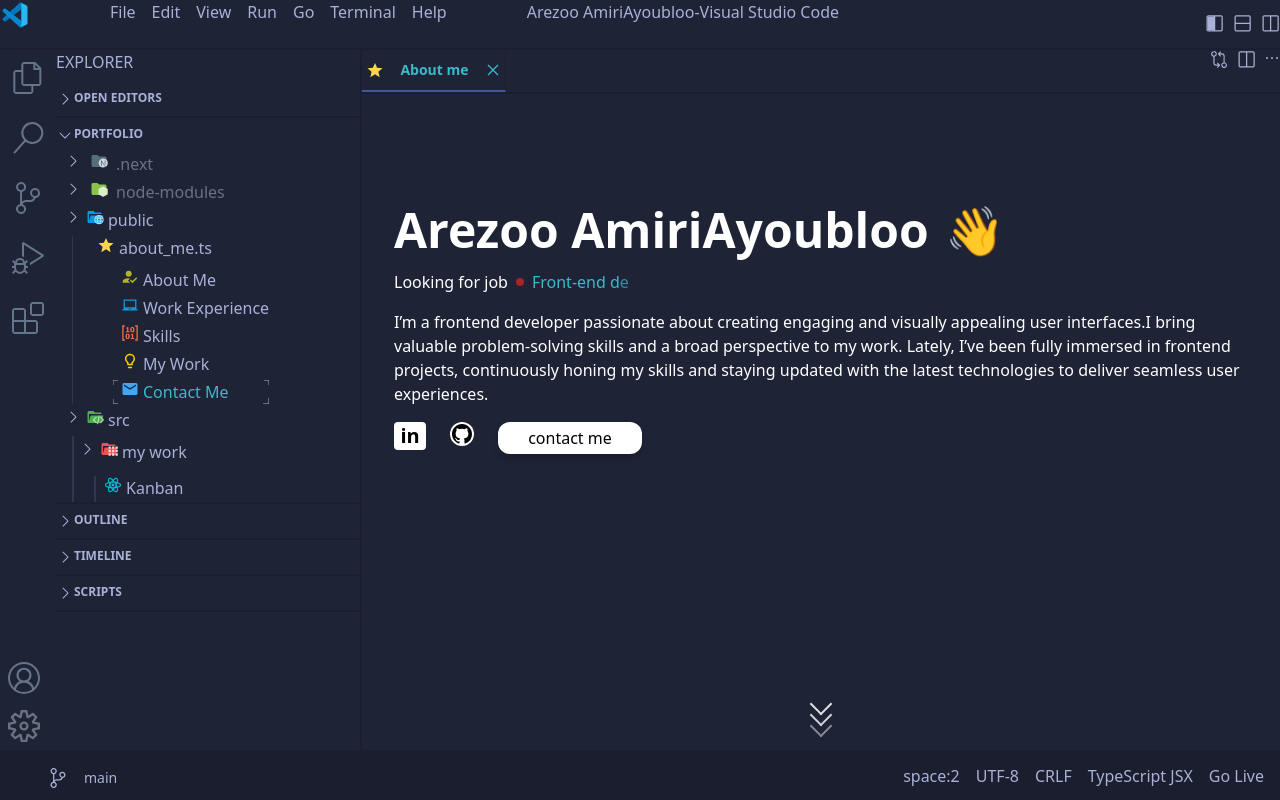
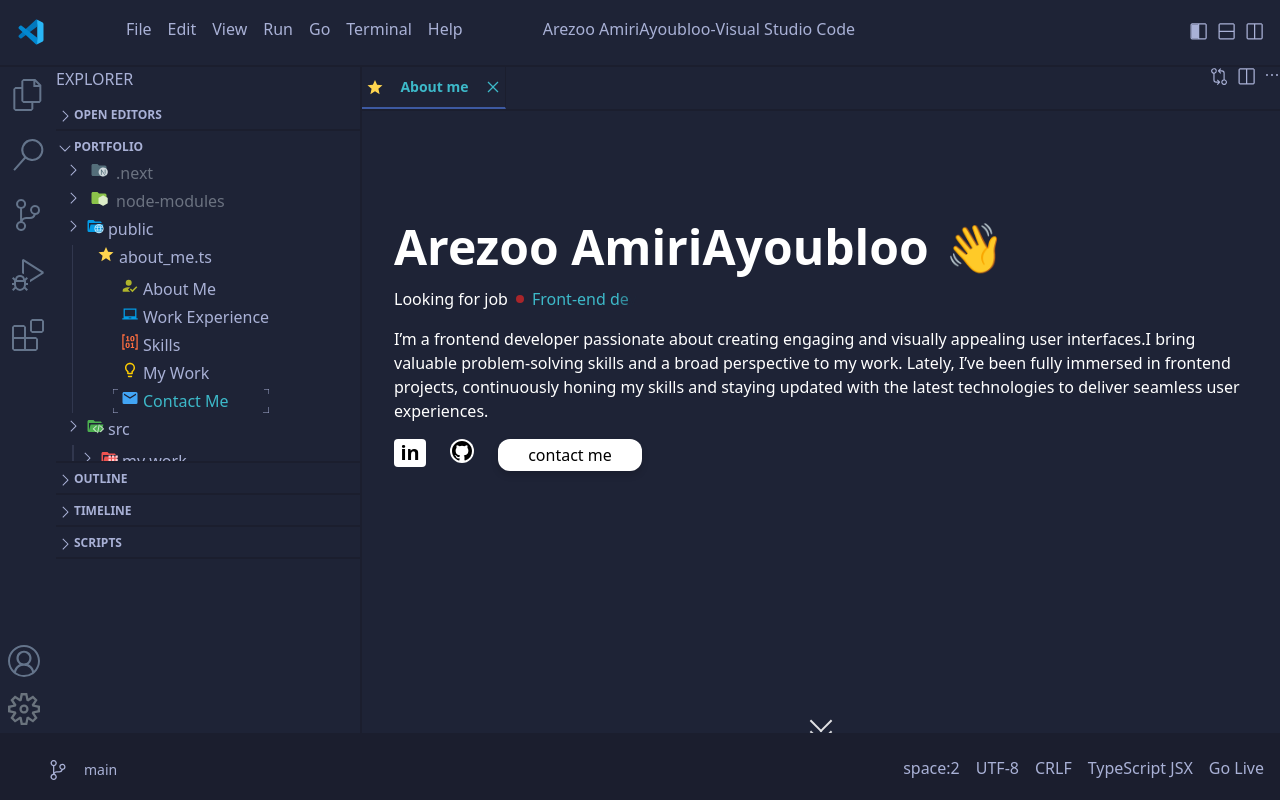
Before and after one commit to Code-Coterie-Team/Arezo-AmiriAyoublo-portfolio, a Next.js app: page / in a window 1280 px wide. Built offline with nearby package versions, Linux system fonts and the light colour scheme.

Commit message:
h change

```diff
--- a/src/app/layout.tsx
+++ b/src/app/layout.tsx
@@ -19,9 +19,9 @@ export default function RootLayout({
   return (
     <html lang="en">
       <body className="antialiased  h-screen w-screen">
-        <div className="  grid grid-rows-16 w-screen h-screen overflow-hidden  text-fontcolor">
+        <div className="  grid grid-rows-12 w-screen h-screen overflow-hidden  text-fontcolor">
           <Header />
-          <div className="grid row-start-2 row-end-16  overflow-hidden  grid-cols-6 md:flex w-full h-full    ">
+          <div className="grid row-start-2 row-end-12  overflow-hidden  grid-cols-6 md:flex w-full h-full    ">
             <Activiybar />
             <LayoutExplore >{children}</LayoutExplore>
 
--- a/src/components/Contacttome.tsx
+++ b/src/components/Contacttome.tsx
@@ -16,9 +16,9 @@ export default function ContactToMe() {
             </div>
             <p className="text-3xl font-semibold text-white">Get in <span className="text-contactcolor">contact</span> and let s <span className="text-contactcolor">work together</span>
             </p>
-            <div className="w-full flex flex-col   rounded-2xl ">
-                <div className="flex flex-col border  group  rounded-tl-xl rounded-tr-xl border-fontcolor p-4 :border-blue-500">
-                    <label htmlFor="" className=" group-focus-within:text-red-500">Name</label>
+            <div className="w-full flex flex-col group  rounded-2xl ">
+                <div className="flex flex-col border  group  rounded-tl-xl rounded-tr-xl border-fontcolor p-4 group-focus-within:border-contactcolor group-focus-within:border-2 ">
+                    <label htmlFor="" className=" group-focus-within:text-contactcolor" >Name</label>
                     <input type="text" className="bg-transparent  outline-none" />
                 </div>
                 <div className="flex flex-col  border border-fontcolor p-4">
--- a/src/components/FileExplore.tsx
+++ b/src/components/FileExplore.tsx
@@ -2,6 +2,7 @@
 import { useState } from "react";
 import Portfolio from "./Portfolio";
 import ArowSvg from "@/icon/ArowSvg";
+
 
 
 
@@ -28,13 +29,13 @@ const FileExplore = () => {
     "SCRIPTS",
   ];
   return (
-    <div className="flex flex-col gap-4 h-full overflow-hidden ">
+    <div className="flex flex-col gap-4 h-full overflow-hidden  ">
       <div className="font-light ">EXPLORER</div>
-      <div className="flex bordr-b-2 border-borderdark text-xs flex-col gap-2 ">
+      <div className="flex bordr-b-2 border-borderdark  overflow-hidden text-xs flex-col gap-2 ">
         {exploreitem.map((item, index) => (
-          <div className="border-b-2 font-extrabold border-borderdark " key={index}>
+          <div className="border-b-2 font-extrabold border-borderdark flex-1   " key={index}>
             <div
-              className="flex flex-col gap-1 pb-2  hover:border-[0.5px] hover:border-fontcolor"
+              className="flex flex-col pb-1  hover:border-[0.5px] hover:border-fontcolor"
               onClick={() => toggleItem(item)}
             >
               <div className="flex">
@@ -50,7 +51,11 @@ const FileExplore = () => {
                 <span>{item}</span>
               </div>
             </div>
-            {item === "PORTFOLIO" && arowStyle[item]&& <Portfolio />}
+            {item === "PORTFOLIO" && arowStyle[item]&&
+                 <div className="max-h-[300px] overflow-y-auto">
+                     <Portfolio />
+                 </div>
+            }
           </div>
         ))}
       </div>
--- a/src/components/Footer.tsx
+++ b/src/components/Footer.tsx
@@ -4,7 +4,7 @@ import BranchSvg from "@/icon/BarnchSvg";
 
 const Footer=()=>{
     return(
-        <div className="flex  bg-borderdark border-t-2 justify-between items-center border-borderdark ">
+        <div className="flex row-span-12  bg-borderdark border-t-2 justify-between items-center border-borderdark ">
             <div className="flex hover:bg-slate-800 ">
                 <div className="w-10    opacity-35 hover:bg-blue-300"></div>
                 <div className="flex pl-2  pt-1 ">
--- a/src/components/Header.tsx
+++ b/src/components/Header.tsx
@@ -11,7 +11,7 @@ const Header = () => {
   const {setHideExplore}=useStore();
   const liArray = ["File", "Edit", "View", "Run", "Go", "Terminal", "Help"];
   return (
-    <div className=" row-span-1  flex justify-between  border-b-2 border-borderdark text-sm   ">
+    <div className="  row-span-1 flex justify-between  p-4 items-center  border-b-2 border-borderdark text-sm    ">
       <div className="flex gap-20 text-base ">
         <VscodeSvg  />
         <ul className="flex gap-4   ">
--- a/src/components/Portfolio.tsx
+++ b/src/components/Portfolio.tsx
@@ -73,7 +73,7 @@ const Portfolio = () => {
   ];
   return (
     <div
-      className="flex flex-col gap-1 text-base font-medium overflow-y-auto overflow-x-hidden"
+      className="flex flex-col gap-1 text-base  min-h-0 h-full font-medium overflow-x-hidden"
       style={{ maxHeight: "350px" }}
     >
       {firstDirectory.map((item, index) => (
@@ -91,8 +91,8 @@ const Portfolio = () => {
         <Publicitem/>
         <span>public</span>
       </div>
-      <div className="flex gap-1 pl-4 flex-grow-0 ">{showPublic && <AboutMets />}</div>
-      <div className="pl-2 flex gap-1 flex-grow-0 " onClick={toggleSrc}>
+      <div className="flex gap-1 pl-4  ">{showPublic && <AboutMets />}</div>
+      <div className="pl-2 flex gap-1  " onClick={toggleSrc}>
         <div className="flex gap-1">
           <ArowSvg />
           <SrcSvg/>
@@ -100,7 +100,7 @@ const Portfolio = () => {
         </div>
       </div>
       {showSrc && (
-        <div className="flex gap-1 pl-4 flex-grow-0">
+        <div className="flex gap-1 pl-4 ">
           <div className="border-[0.5px] border-bordercolor"></div>
           <div className="flex flex-col  gap-1   ">
             <div className="border-l-[0.5px] border-bordercolor"></div>
--- a/tailwind.config.ts
+++ b/tailwind.config.ts
@@ -39,6 +39,13 @@ export default {
       gridTemplateRows:{
 
         '16':'repeat(16,minmax(0,1fr))',
+      },
+      gridRowStart:{
+         '13': '13',
+        '14': '14',
+        '15': '15',
+        '16': '16',
+        '17': '17',
       },
       gridRowEnd:{
         '13': '13',
```
